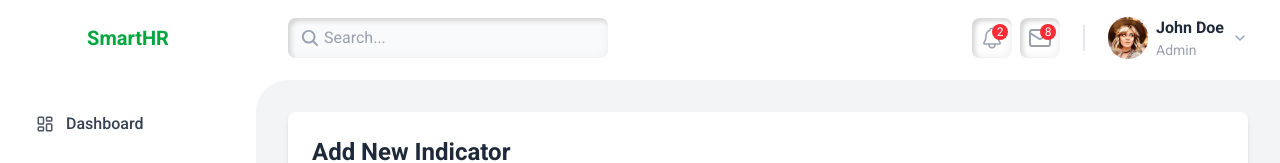
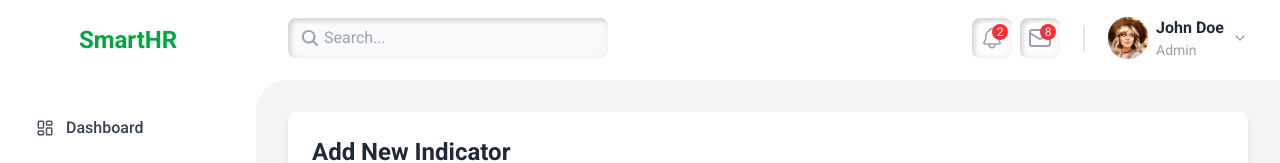
Before and after one commit to Blue-Health-Here/frontend.hr-management-system, a Next.js app: page /performance-indicator/add in a window 1280 px wide. Shown: the top 163 px of the page. Built offline with nearby package versions, Linux system fonts and the light colour scheme.

Commit message:
increate slightly font size of the header logo in sidebar

```diff
--- a/components/common/Sidebar.tsx
+++ b/components/common/Sidebar.tsx
@@ -72,7 +72,7 @@
     <div className="hidden w-64 lg:flex flex-col p-6 bg-white z-10">
       {/* Logo at the top */}
       <div className="flex justify-center pb-5">
-        <h1 className="text-green-600 text-xl font-bold">SmartHR</h1>
+        <h1 className="text-green-600 text-2xl font-bold">SmartHR</h1>
       </div>
 
       {/* Sidebar navigation */}
```
